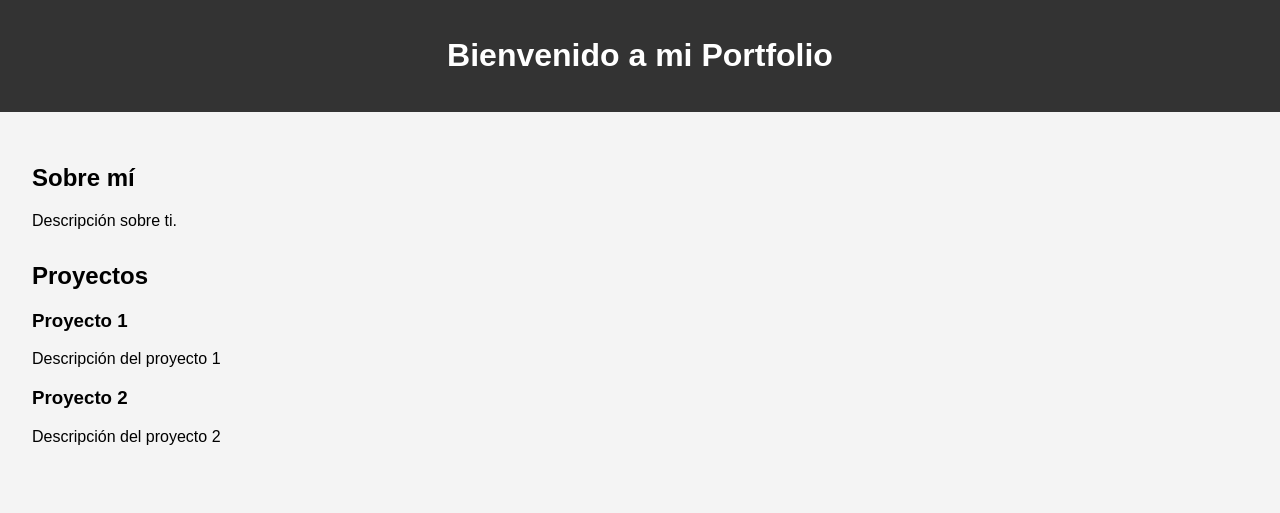
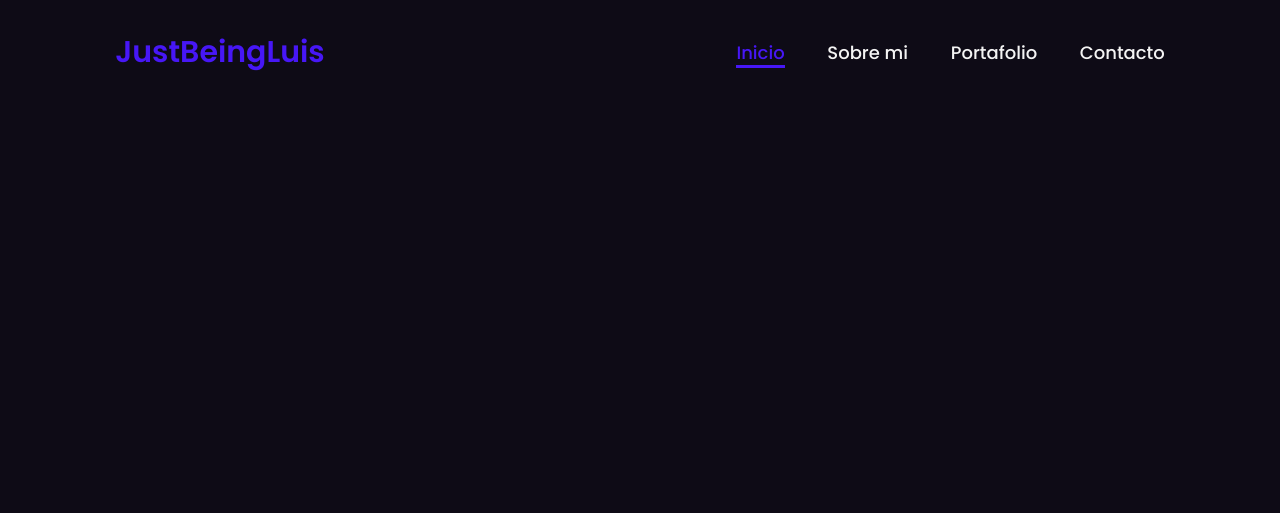
Before and after one commit to JustBeingLuis/Portfolio, a plain HTML site: page index.html in a window 1280 px wide. Drawn offline with Linux system fonts and the light colour scheme.

Commit message:
Comienzo base

```diff
--- a/index.html
+++ b/index.html
@@ -3,23 +3,20 @@
 <head>
     <meta charset="UTF-8">
     <meta name="viewport" content="width=device-width, initial-scale=1.0">
-    <title>Mi Portfolio</title>
     <link rel="stylesheet" href="styles/style.css">
+    <title>Portfolio JustBeingLuis</title>
 </head>
 <body>
     <header>
-        <h1>Bienvenido a mi Portfolio</h1>
+        <a href="" class="logo">JustBeingLuis</a>
+        <nav>
+        <a href="#" class="active">Inicio</a>
+        <a href="#">Sobre mi</a>
+        <a href="#">Portafolio</a>
+        <a href="#">Contacto</a>
+        </nav>
     </header>
-    <main>
-        <section id="about">
-            <h2>Sobre mí</h2>
-            <p>Descripción sobre ti.</p>
-        </section>
-        <section id="projects">
-            <h2>Proyectos</h2>
-            <div id="project-list"></div>
-        </section>
-    </main>
-    <script src="scripts/main.js"></script>
+
+
 </body>
 </html>
--- a/scripts/main.js
+++ /dev/null
@@ -1,13 +0,0 @@
-document.addEventListener('DOMContentLoaded', () => {
-    const projectList = document.getElementById('project-list');
-    const projects = [
-        { name: 'Proyecto 1', description: 'Descripción del proyecto 1' },
-        { name: 'Proyecto 2', description: 'Descripción del proyecto 2' }
-    ];
-
-    projects.forEach(project => {
-        const projectDiv = document.createElement('div');
-        projectDiv.innerHTML = `<h3>${project.name}</h3><p>${project.description}</p>`;
-        projectList.appendChild(projectDiv);
-    });
-});
--- a/styles/style.css
+++ b/styles/style.css
@@ -1,21 +1,63 @@
-body {
-    font-family: Arial, sans-serif;
+@import url(https://fonts.googleapis.com/css2?family=Poppins%3Awght%40100%3B200%3B300%3B400%3B500%3B600&display=swap%27%29%3B);
+*{
     margin: 0;
     padding: 0;
-    background-color: #f4f4f4;
+    box-sizing: border-box;
+    text-decoration: none;
+    border: none;
+    outline: none;
+    font-family: 'Poppins', sans-serif;
 }
 
-header {
-    background-color: #333;
-    color: #fff;
-    padding: 1rem;
-    text-align: center;
+html{
+    font-size: 62.5%;
 }
 
-main {
-    padding: 2rem;
+body{
+    width: 100%;
+    height: 100%;
+    background-color: #0E0B16;
+    color: white;
 }
 
-section {
-    margin-bottom: 2rem;
+header{
+    margin-top: 20px;
+    position: fixed;
+    top: 0;
+    left: 0;
+    width: 100%;
+    padding: 1rem 9%;
+    background-color: transparent;
+    filter: drop-shadow(10px);
+    display: flex;
+    justify-content: space-between;
+    align-items: center;
+    z-index: 100;
 }
+
+nav a{
+    font-size: 1.8rem;
+    color: #F4F4F4;
+    margin-left:4rem;
+    font-weight: 500;
+    transition: 0.3s ease;
+    border-bottom: 3px solid transparent;
+}
+
+nav a:hover,
+nav a.active{
+    color: #4717F6;
+    border-bottom: 3px solid #4717F6;
+}
+
+.logo{
+    font-size: 3rem;
+    font-weight: 800;
+    color: #4717F6;
+    cursor: pointer;
+    transition: 0.3s ease;
+}
+
+.logo:hover{
+    transform: scale(1.1);
+}
```
Also changed, not shown: test.txt (deleted).
